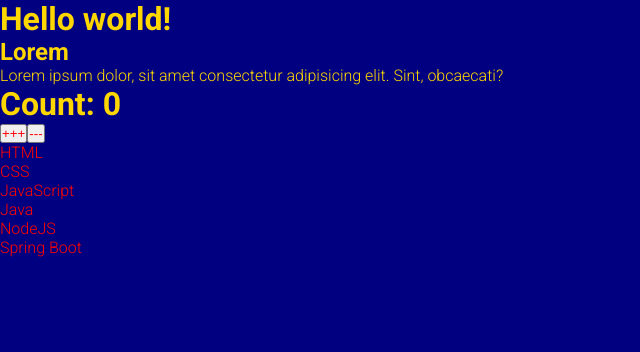
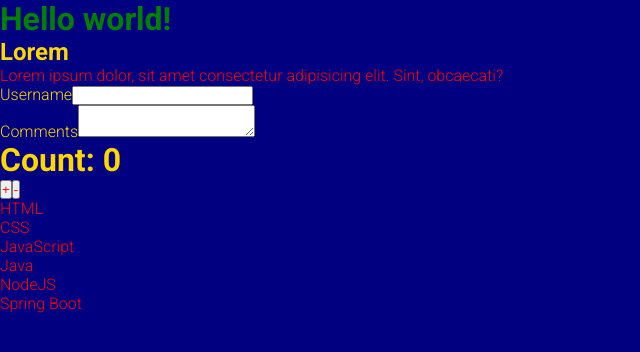
Before and after one commit to bencoronard/spring-rest-permission, a React (Vite) app in the folder my-react-app/: page / in a window 1280 px wide. Shown: the top 352 px of the page, without its empty margins (0-640 px from the left). Built offline with nearby package versions, Linux system fonts and the light colour scheme.

Commit message:
Added some components

```diff
--- a/my-react-app/src/App.tsx
+++ b/my-react-app/src/App.tsx
@@ -3,6 +3,7 @@ import { Heading } from './components/Heading';
 import { Section } from './components/Section';
 import { Counter } from './components/Counter';
 import { List } from './components/List';
+import { Form } from './components/Form';
 
 function App() {
   const [count, setCount] = useState(0);
@@ -18,6 +19,7 @@ function App() {
         Lorem ipsum dolor, sit amet consectetur adipisicing elit. Sint,
         obcaecati?
       </Section>
+      <Form />
       <Counter setCount={setCount}>Count: {count}</Counter>
       <List items={myList} render={render}></List>
     </>
--- a/my-react-app/src/components/Counter.tsx
+++ b/my-react-app/src/components/Counter.tsx
@@ -18,10 +18,10 @@ export const Counter = ({ setCount, children }: CounterProps) => {
     <>
       <h1>{children}</h1>
       <button className="red" onClick={incCount}>
-        +++
+        +
       </button>
       <button className="red" onClick={decCount}>
-        ---
+        -
       </button>
     </>
   );
--- /dev/null
+++ b/my-react-app/src/components/Form.tsx
@@ -0,0 +1,55 @@
+import { ChangeEvent, Component } from 'react';
+
+type FormProps = {};
+type FormState = {
+  username: string;
+  comments: string;
+};
+
+export class Form extends Component<FormProps, FormState> {
+  constructor(props: FormProps) {
+    super(props);
+
+    this.state = {
+      username: '',
+      comments: '',
+    };
+  }
+
+  handleUsernameChange = (event: ChangeEvent<HTMLInputElement>) => {
+    this.setState({
+      username: event.target.value,
+    });
+    // console.log(event.target.value);
+  };
+
+  handleCommentsChange = (event: ChangeEvent<HTMLTextAreaElement>) => {
+    this.setState({
+      comments: event.target.value,
+    });
+    // console.log(event.target.value);
+  };
+
+  render() {
+    return (
+      <form>
+        <div>
+          <label>Username</label>
+          <input
+            type="text"
+            value={this.state.username}
+            onChange={this.handleUsernameChange}
+          />
+        </div>
+
+        <div>
+          <label>Comments</label>
+          <textarea
+            value={this.state.comments}
+            onChange={this.handleCommentsChange}
+          />
+        </div>
+      </form>
+    );
+  }
+}
--- a/my-react-app/src/components/Heading.tsx
+++ b/my-react-app/src/components/Heading.tsx
@@ -1,7 +1,8 @@
 import { ReactElement } from 'react';
+import styles from '../styles/appStyles.module.css';
 
 type HeadingProps = { title: string };
 
 export const Heading = ({ title }: HeadingProps): ReactElement => {
-  return <h1>{title}</h1>;
+  return <h1 className={styles.success}>{title}</h1>;
 };
--- a/my-react-app/src/components/Section.tsx
+++ b/my-react-app/src/components/Section.tsx
@@ -1,4 +1,5 @@
 import { ReactNode } from 'react';
+import styles from '../styles/appStyles.module.css';
 
 type SectionProps = { title?: string; children: ReactNode };
 
@@ -7,7 +8,7 @@ export const Section = ({ children, title = 'ABC' }: SectionProps) => {
     <>
       <section>
         <h2>{title}</h2>
-        <div>{children}</div>
+        <div className={styles.error}>{children}</div>
       </section>
     </>
   );
--- /dev/null
+++ b/my-react-app/src/styles/appStyles.module.css
@@ -0,0 +1,6 @@
+.success {
+  color: green;
+}
+.error {
+  color: red;
+}
```
